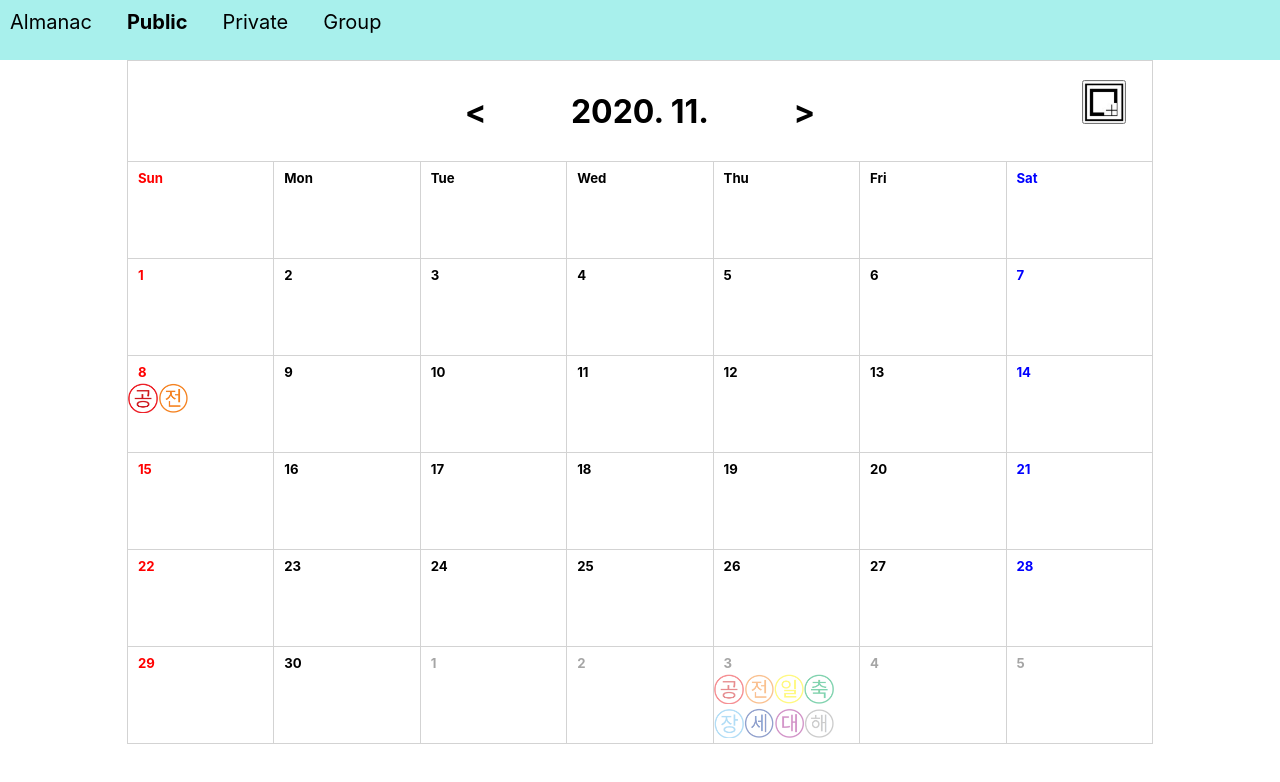
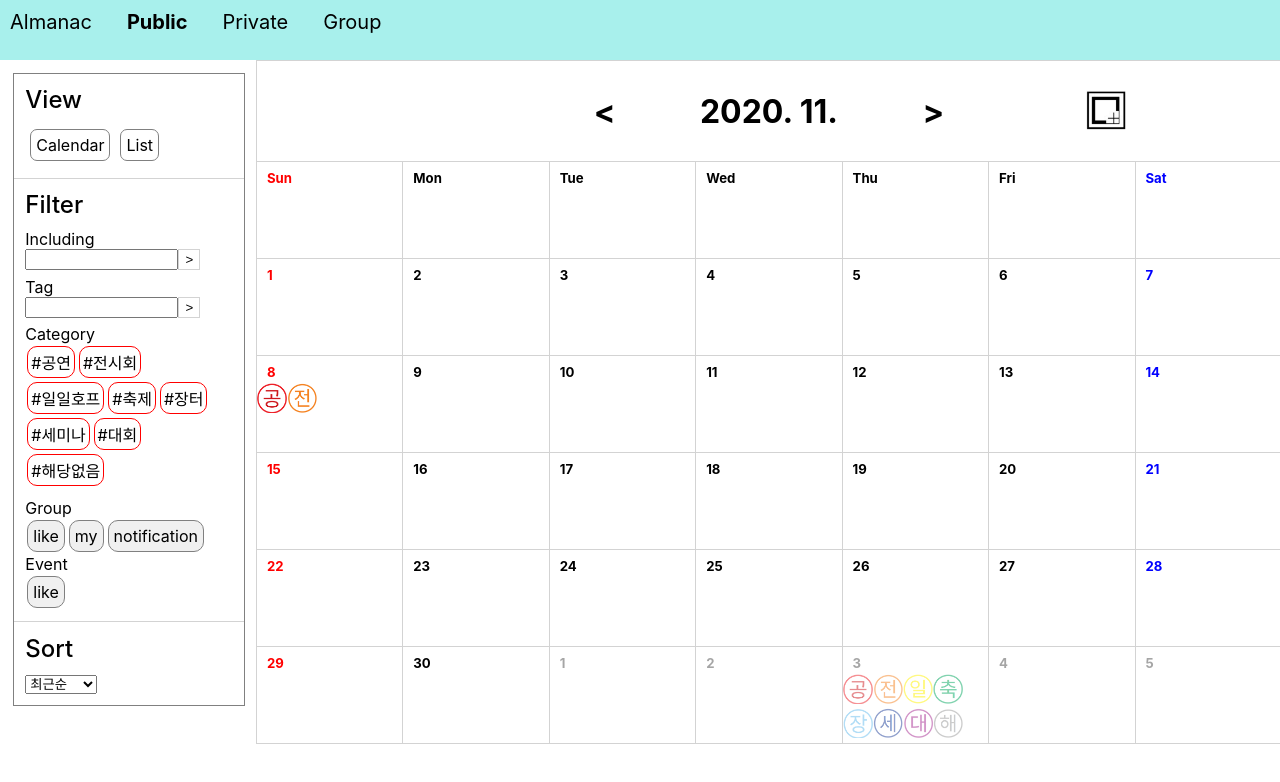
Before and after one commit to swsnu/swpp2020-team2, a React (Create React App) app in the folder frontend/: page /public in a window 1280 px wide. Shown: the top 782 px of the page. Built offline with nearby package versions, Linux system fonts and the light colour scheme; no server answers.

Commit message:
SideBar design

```diff
--- a/frontend/src/components/Calendar/Calendar.css
+++ b/frontend/src/components/Calendar/Calendar.css
@@ -1,4 +1,5 @@
 .View{
+    width: 80%;
     /* no drag */
     -webkit-touch-callout: none;
     -webkit-user-select: none;
@@ -34,7 +35,7 @@ max-width: 100%;
 .Calendar {
 display: block;
 position: relative;
-width: 80%;
+width: 100%;
 background: white;
 border: 1px solid lightgray;
 height: auto;
--- a/frontend/src/components/Calendar/Calendar.js
+++ b/frontend/src/components/Calendar/Calendar.js
@@ -9,7 +9,7 @@ import isSameMonth from 'date-fns/isSameMonth';
 import isSameDay from 'date-fns/isSameDay';
 import addMonths from 'date-fns/addMonths';
 import subMonths from 'date-fns/subMonths';
-import { categoryIcons, createEventIcon } from '../../images/index';
+import { categoryIcons } from '../../images/index';
 import './Calendar.css';
 
 const Calendar = ({
--- /dev/null
+++ b/frontend/src/components/SideBar/SideBar.css
@@ -0,0 +1,125 @@
+.SideBar{
+    float:left;
+    margin-left: 1%;
+    margin-top: 1%;
+    width:18%;
+    border: 1px solid gray;
+}
+
+.SideBar .ViewDiv{
+    border-bottom: 1px solid lightgray;
+}
+
+.SideBar .ViewOption{
+    margin: 5%;
+}
+
+.SideBar .OptionName{
+    font-weight: 500;
+    font-size: 150%;
+    margin-bottom: 10px;
+}
+
+.SideBar .ViewOptionButtons{
+    display:flex;
+}
+
+.SideBar .ViewOptionButton{
+    padding:5px;
+    margin: 5px;
+    border-radius: 7px;
+    border: 1px solid gray;
+    cursor: pointer;
+}
+
+.SideBar .FilterDiv{
+    border-bottom: 1px solid lightgray;
+}
+.SideBar .FilterOption{
+    margin: 5%;
+}
+
+.SideBar .Including{
+    display:flex;
+    margin-bottom:3%;
+}
+
+.SideBar .IncludingText{
+    width: 70%;
+}
+
+.SideBar .IncludingSubmit{
+    background-color:white;
+    border: 1px solid lightgray;
+    outline: none;
+    cursor: pointer;
+}
+
+.SideBar .TagOption{
+    display:flex;
+    margin-bottom:3%;
+}
+
+.SideBar .TagText{
+    width: 70%;
+}
+
+.SideBar .TagSubmit{
+    background-color:white;
+    border: 1px solid lightgray;
+    outline: none;
+    cursor: pointer;
+}
+
+.SideBar .CategoryOption{
+    width: 90%;
+    margin-bottom: 10px;
+    display: flex;
+    flex-wrap: wrap;
+}
+
+.SideBar .CategoryOptionButton{
+    width: wrap;
+    margin: 2px;
+    cursor: pointer;
+    border: 1px solid red;
+    border-radius: 10px;
+    padding: 3px;
+
+}
+
+.SideBar .GroupOption{
+    display: flex;
+    flex-wrap: wrap;
+}
+
+.SideBar .GroupOptionButton{
+    margin: 2px;
+    padding: 5px;
+    border-radius: 10px;
+    border: 1px solid gray;
+    background-color: rgb(240,240,240);
+    cursor: pointer;
+}
+
+.SideBar .EventOption{
+    display: flex;
+    flex-wrap: wrap;
+}
+
+.SideBar .EventOptionButton{
+    margin: 2px;
+    padding: 5px;
+    border-radius: 10px;
+    border: 1px solid gray;
+    background-color: rgb(240,240,240);
+    cursor: pointer;
+}
+
+.SideBar .SortOption{
+    margin: 5%;
+}
+
+.SideBar .SortOptionSelect{
+    outline: none;
+}
--- /dev/null
+++ b/frontend/src/components/SideBar/SideBar.js
@@ -0,0 +1,92 @@
+import React from 'react';
+import './SideBar.css';
+import { categoryIcons } from '../../images/index';
+
+const SideBar = ({
+  setViewOption,
+  setIncluding,
+  setTagOption,
+  setCategoryOption,
+  setGroupOption,
+  setEventOption,
+  setSortOption,
+}) => {
+  const ViewOption = () => (
+    <div className="ViewOption">
+      <div className="OptionName">View</div>
+      <div className="ViewOptionButtons">
+        <div className="ViewOptionButton" onClick={() => setViewOption('Calendar')}>Calendar</div>
+        <div className="ViewOptionButton" onClick={() => setViewOption('List')}>List</div>
+      </div>
+    </div>
+  );
+
+  function includingSubmit() {
+    setIncluding(document.getElementById('including').value);
+  }
+
+  function tagSubmit() {
+    setTagOption(document.getElementById('tagOption').value);
+  }
+
+  const categoryName = ['#공연', '#전시회', '#일일호프', '#축제', '#장터', '#세미나', '#대회', '#해당없음'];
+  const FilterOption = () => {
+    const categoryOptions = [];
+    for (let i = 0; i < 8; i += 1) {
+      categoryOptions.push(
+        <div key={i} className="CategoryOptionButton" src={categoryIcons[i]} label="categoryOption" type="button" onClick={() => setCategoryOption(i)}>
+          {categoryName[i]}
+        </div>,
+      );
+    }
+
+    return (
+      <div className="FilterOption">
+        <div className="OptionName">Filter</div>
+        <div>Including</div>
+        <div className="Including">
+          <input className="IncludingText" type="text" id="including" />
+          <input className="IncludingSubmit" type="submit" onClick={() => includingSubmit()} value=">" />
+        </div>
+        <div>Tag</div>
+        <div className="TagOption">
+          <input className="TagText" type="text" id="tagOption" />
+          <input className="TagSubmit" type="submit" onClick={() => tagSubmit()} value=">" />
+        </div>
+        <div>Category</div>
+        <div className="CategoryOption">
+          {categoryOptions}
+        </div>
+        <div>Group</div>
+        <div className="GroupOption">
+          <div className="GroupOptionButton" label="groupOption" type="button" onClick={() => setGroupOption('like')}>like</div>
+          <div className="GroupOptionButton" label="groupOption" type="button" onClick={() => setGroupOption('my')}>my</div>
+          <div className="GroupOptionButton" label="groupOption" type="button" onClick={() => setGroupOption('notification')}>notification</div>
+        </div>
+        <div>Event</div>
+        <div className="EventOption">
+          <div className="EventOptionButton" label="eventOption" type="button" onClick={() => setEventOption('like')}>like</div>
+        </div>
+      </div>
+    );
+  };
+
+  const SortOptions = () => (
+    <div className="SortOption">
+      <div className="OptionName">Sort</div>
+      <select className="SortOptionSelect" onChange={(e) => setSortOption(e.value)}>
+        <option value="recent">최근순</option>
+        <option value="like">좋아요순</option>
+      </select>
+    </div>
+  );
+  return (
+    <div className="SideBar">
+      <div className="ViewDiv">{ViewOption()}</div>
+      <div className="FilterDiv">{FilterOption()}</div>
+      <div className="SortDiv">{SortOptions()}</div>
+    </div>
+  );
+};
+
+export default SideBar;
--- a/frontend/src/components/TopBar/TopBar.js
+++ b/frontend/src/components/TopBar/TopBar.js
@@ -3,10 +3,7 @@ import './TopBar.css';
 
 const TopBar = (props) => (
   <div className="TopBar">
-    <div className="title">Almanac</div>
-    <div className="activeTab">Public</div>
-    <div className="tab">Private</div>
-    <div className="tab">Group</div>
+    <div className="title">Almanac</div><div className="activeTab">Public</div><div className="tab">Private</div><div className="tab">Group</div>
   </div>
 );
 
--- a/frontend/src/containers/public/Public.css
+++ b/frontend/src/containers/public/Public.css
@@ -1,10 +1,22 @@
+.Public{
+    /* no drag */
+    -webkit-touch-callout: none;
+    -webkit-user-select: none;
+    -khtml-user-select: none;
+    -moz-user-select: none;
+    -ms-user-select: none;
+    user-select: none;
+}
+
 .Public .createEventButtonInCalendar{
     position: absolute;
-    top : 80px;
+    top : 150%;
     right: 12%;
     padding: 0;
+    border: 0;
     margin: 0;
     cursor: pointer;
+    outline: none;
 }
 
 .Public .createEventButtonInCalendar .img{
@@ -12,3 +24,11 @@
     height: 40px;
     width: 40px;
 }
+
+.Public .View{
+    float:right;
+}
+
+.Public .SideBar{
+    float:left;
+}
--- a/frontend/src/containers/public/Public.js
+++ b/frontend/src/containers/public/Public.js
@@ -1,10 +1,11 @@
-import React, { Component } from 'react';
+import React, { useState, Component } from 'react';
 import { connect } from 'react-redux';
 import * as actionCreators from '../../store/actions/index';
 import TopBar from '../../components/TopBar/TopBar';
 import './Public.css';
 import Calendar from '../../components/Calendar/Calendar';
 import { createEventIcon } from '../../images/index';
+import SideBar from '../../components/SideBar/SideBar';
 
 function onClickCreateEvent() {
   // redirect to create event page
@@ -19,9 +20,78 @@ function onClickEvent(evt) {
 }
 
 class Public extends Component {
+  constructor(props) {
+    super(props);
+    this.state = {
+      viewOption: 'Calendar',
+      including: '',
+      tagOption: '',
+      categoryOption: new Set(),
+      groupOption: '',
+      eventOption: null,
+      sortOption: 'recent',
+    };
+    this.setViewOption = this.setViewOption.bind(this);
+    this.setIncluding = this.setIncluding.bind(this);
+    this.setTagOption = this.setTagOption.bind(this);
+    this.setCategoryOption = this.setCategoryOption.bind(this);
+    this.setGroupOption = this.setGroupOption.bind(this);
+    this.setEventOption = this.setEventOption.bind(this);
+    this.setSortOption = this.setSortOption.bind(this);
+  }
+
   componentDidMount() {
     const { onGetAllEvent } = this.props;
     onGetAllEvent();
+  }
+
+  setViewOption(str) {
+    this.setState({
+      viewOption: str,
+    });
+  }
+
+  setIncluding(str) {
+    this.setState({
+      including: str,
+    });
+  }
+
+  setTagOption(str) {
+    this.setState({
+      tagOption: str,
+    });
+  }
+
+  setCategoryOption(id) {
+    this.setState((state) => {
+      const categoryOption_ = state.categoryOption;
+      if (categoryOption_.has(id)) categoryOption_.delete(id);
+      else categoryOption_.add(id);
+      return {
+        categoryOption: categoryOption_,
+      };
+    });
+  }
+
+  setGroupOption(str) {
+    this.setState((state) => {
+      if (str === state.groupOption) return { groupOption: '' };
+      return { groupOption: str };
+    });
+  }
+
+  setEventOption(str) {
+    this.setState((state) => {
+      if (str === state.eventOption) return { eventOption: '' };
+      return { eventOption: str };
+    });
+  }
+
+  setSortOption(str) {
+    this.setState({
+      sortOption: str,
+    });
   }
 
   render() {
@@ -31,15 +101,22 @@ class Public extends Component {
         <div>
           <TopBar />
         </div>
-        <div>
-          <Calendar
-            events={events}
-            onClickDay={onClickDay}
-          />
-        </div>
+        <Calendar
+          events={events}
+          onClickDay={onClickDay}
+        />
         <button className="createEventButtonInCalendar" src={createEventIcon} label="createEvent" type="button" onClick={() => onClickCreateEvent()}>
           <img className="img" src={createEventIcon} alt="+" />
         </button>
+        <SideBar
+          setViewOption={this.setViewOption}
+          setIncluding={this.setIncluding}
+          setTagOption={this.setTagOption}
+          setCategoryOption={this.setCategoryOption}
+          setGroupOption={this.setGroupOption}
+          setEventOption={this.setEventOption}
+          setSortOption={this.setSortOption}
+        />
       </div>
     );
   }
```
Also changed, not shown: frontend/.eslintrc.js.
